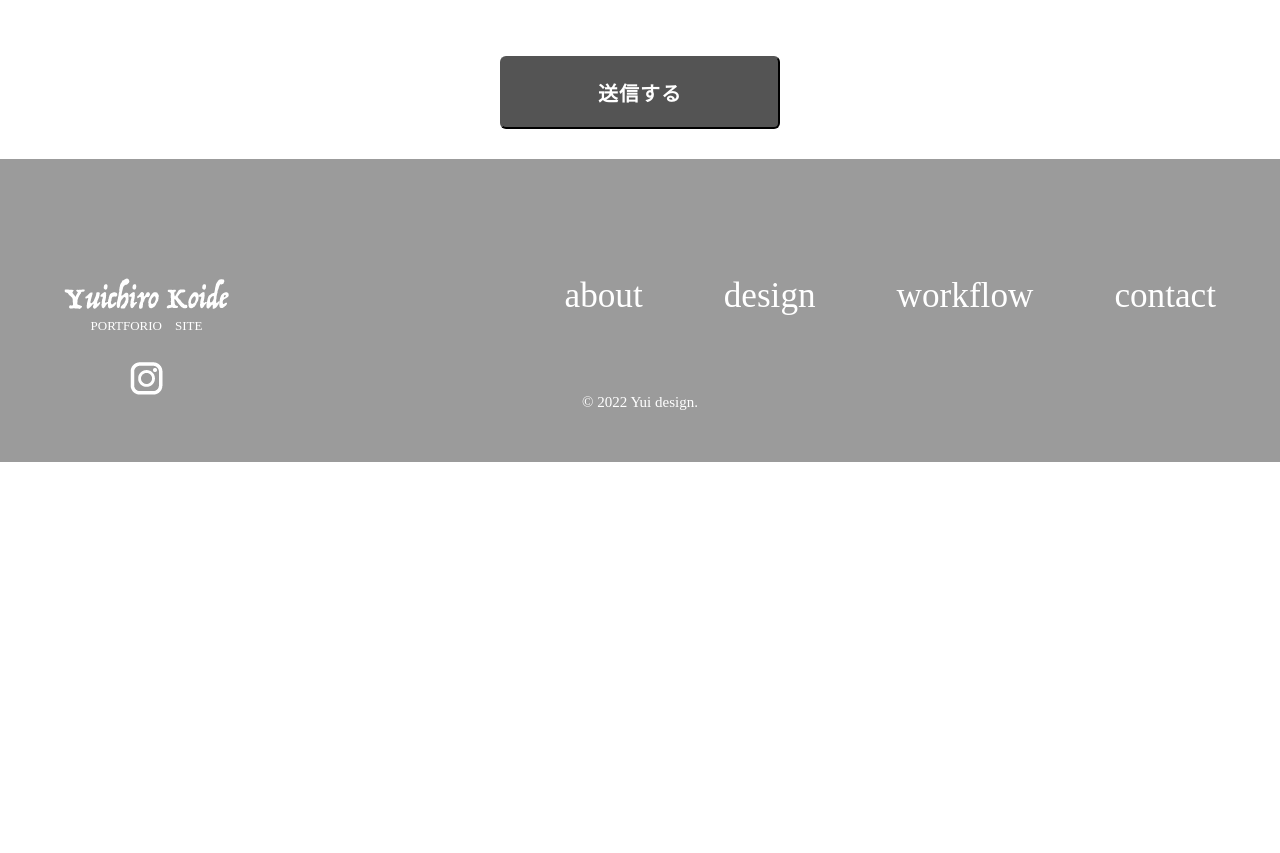
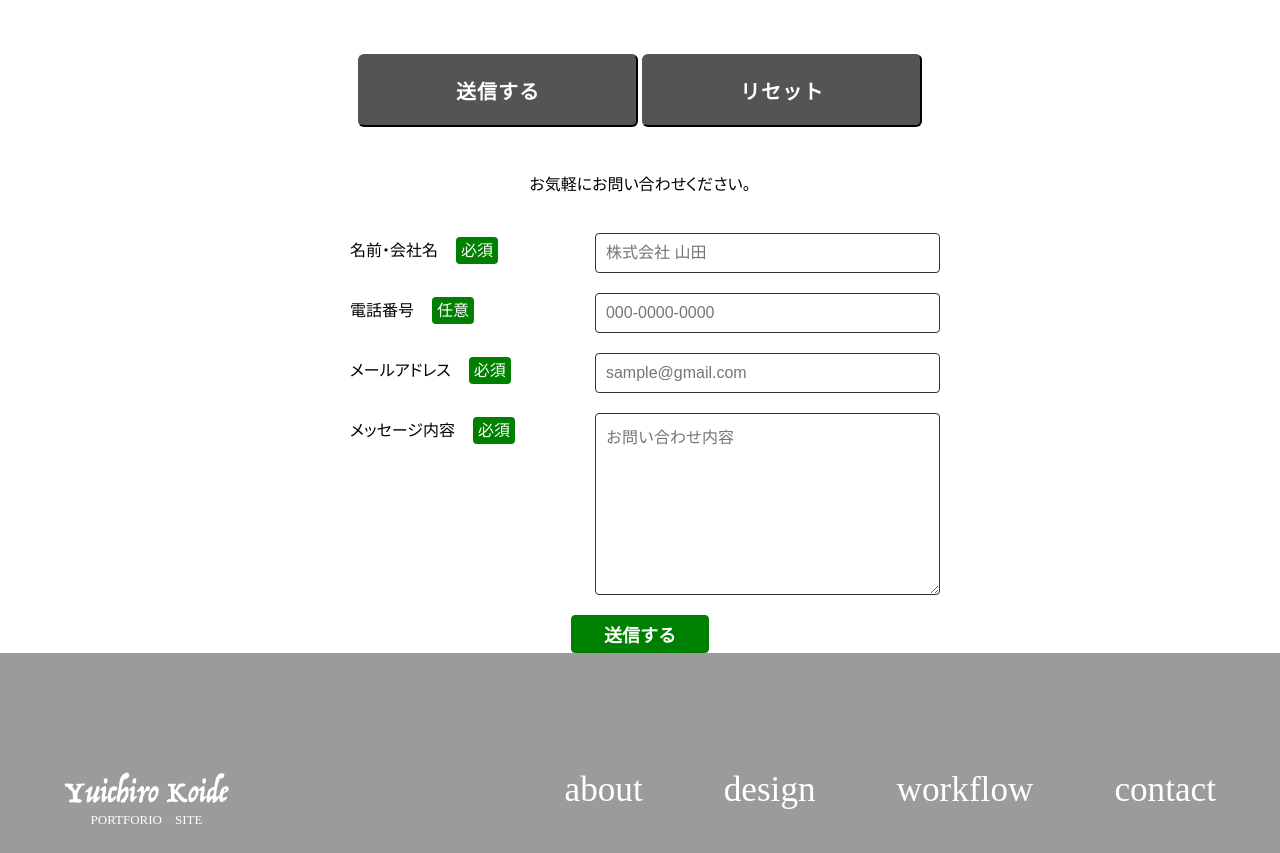
Before and after one commit to yuichiro-koide/portfolio4, a plain HTML site: page index.html in a window 1280 px wide. Shown: the part 4240-5093 px from the top of the page. Before the commit the page ends 4702 px from the top, so only its background shows below. Drawn offline with nearby package versions, Linux system fonts and the light colour scheme.

Commit message:
ポートフォリオ

```diff
--- a/css/style.css
+++ b/css/style.css
@@ -548,6 +548,12 @@ h2 {
 /* 50vw */
 
 /* contact  */
+
+.aaa {
+    text-align: center;
+    padding-bottom: 10px;
+}
+
 .contact_title {
     text-align: center;
     margin-top: 30px;
@@ -684,7 +690,7 @@ h2 {
 }
 .Form-Btn {
     border-radius: 6px;
-    margin-top: 32px;
+    /* margin-top: 32px; */
     margin-left: auto;
     margin-right: auto;
     padding-top: 20px;
@@ -696,16 +702,87 @@ h2 {
     color: #fff;
     font-weight: bold;
     font-size: 20px;
+    display: initial;
 }
 @media screen and (max-width: 767px) {
     .Form-Btn {
-        margin-top: 24px;
+        /* margin-top: 24px; */
         padding-top: 8px;
         padding-bottom: 8px;
         width: 160px;
         font-size: 16px;
     }
 }
+
+/* 仮のお問合せフォーム開始 */
+.c-form {
+    max-width: 600px;
+    margin: 0 auto;
+}
+.c-form__item {
+    display: flex;
+    flex-wrap: wrap;
+    justify-content: space-evenly;
+    margin-bottom: 20px;
+}
+.c-form__label,
+.c-form__input {
+    padding: 10px;
+}
+.c-form__label {
+    width: 90%;
+}
+.c-form__input {
+    width: 90%;
+    font-size: 16px;
+    border: solid 1px #333;
+    border-radius: 4px;
+}
+.c-form__input:focus-visible {
+    outline: green auto 1px;
+}
+.c-form__required {
+    color: #fff;
+    background-color: green;
+    border-radius: 4px;
+    padding: 5px 5px;
+    margin: 0 0 0 18px;
+}
+textarea.c-form__input {
+    height: 160px;
+}
+.c-form__submit {
+    text-align: center;
+}
+.c-form__submit button {
+    font-size: 18px;
+    font-weight: bold;
+    color: #fff;
+    background-color: green;
+    border: solid 1px green;
+    border-radius: 4px;
+    padding: 5px 32px;
+    transition: 0.4s;
+    cursor: pointer;
+}
+.c-form__submit button:hover {
+    color: green;
+    background-color: transparent;
+}
+
+@media (min-width: 640px) {
+    .c-form__item {
+        flex-wrap: nowrap;
+    }
+    .c-form__label {
+        width: 40%;
+    }
+    .c-form__input {
+        width: 55%;
+    }
+}
+
+/* 仮のお問合せフォーム終了 */
 
 /* フッター */
 .footer_whole1 {
--- a/index.html
+++ b/index.html
@@ -324,26 +324,69 @@
         </div>
 
         <!-- お問い合わせフォーム -->
-
+        <form
+            action="https://docs.google.com/forms/u/0/d/e/1FAIpQLSdBhq5jaOJxvkzc5A-wcIfLnDQt-Hg4wjlFNKM5M8o8T4_zNg/formResponse?edit2=2_ABaOnuf0zMnOhvB27PC5tCH8ifXqlYzX--7Ypr_Lns3Qdu6gfAsrERLldJbDGNGN0Q"
+            methof="post">
             <div class="Form">
                 <div class="Form-Item">
                     <p class="Form-Item-Label"><span class="Form-Item-Label-Required">必須</span>お名前</p>
-                <input type="text" class="Form-Item-Input" placeholder="例）山田太郎">
+                    <input type="text" name="entry.2005620554" class="Form-Item-Input" placeholder="例）山田太郎" required>
                 </div>
                 <div class="Form-Item">
-                <p class="Form-Item-Label"><span class="Form-Item-Label-Required">必須</span>電話番号</p>
-                <input type="text" class="Form-Item-Input" placeholder="例）000-0000-0000">
+                    <p class="Form-Item-Label"><span class="Form-Item-Label-Required">任意</span>電話番号</p>
+                    <input type="phone_number" name="entry.1166974658" class="Form-Item-Input"
+                        placeholder="例）000-0000-0000">
                 </div>
                 <div class="Form-Item">
                     <p class="Form-Item-Label"><span class="Form-Item-Label-Required">必須</span>メールアドレス</p>
-                <input type="email" class="Form-Item-Input" placeholder="例）example@gmail.com">
+                    <input type="email" name="entry.1045781291" class="Form-Item-Input"
+                        placeholder="例）example@gmail.com" required>
                 </div>
                 <div class="Form-Item">
                     <p class="Form-Item-Label isMsg"><span class="Form-Item-Label-Required">必須</span>お問い合わせ内容</p>
-                <textarea class="Form-Item-Textarea"></textarea>
+                    <textarea class="Form-Item-Textarea" name="entry.839337160" required></textarea>
                 </div>
+
+            </div>
+            <div class="aaa">
                 <input type="submit" class="Form-Btn" value="送信する">
+                <input type="reset" class="Form-Btn" value="リセット">
             </div>
+        </form>
+
+        <!-- 仮のお問合せフォーム開始 -->
+        <p style="text-align: center; margin: 40px auto">
+            お気軽にお問い合わせください。
+        </p>
+        <form class="c-form"
+            action="https://docs.google.com/forms/u/0/d/e/1FAIpQLSdBhq5jaOJxvkzc5A-wcIfLnDQt-Hg4wjlFNKM5M8o8T4_zNg/formResponse?edit2=2_ABaOnuf0zMnOhvB27PC5tCH8ifXqlYzX--7Ypr_Lns3Qdu6gfAsrERLldJbDGNGN0Q"
+            methof="post">
+            <div class="c-form__item">
+                <label class="c-form__label" for="field-name">名前・会社名<span class="c-form__required">必須</span></label>
+                <input class="c-form__input" id="field-name" name="entry.2005620554" placeholder="株式会社 山田" type="text"
+                    required="required" />
+            </div>
+            <div class="c-form__item">
+                <label class="c-form__label" for="field-name">電話番号<span class="c-form__required">任意</span></label>
+                <input class="c-form__input" id="field-name" name="entry.1166974658" placeholder="000-0000-0000"
+                    type="text" />
+            </div>
+            <div class="c-form__item">
+                <label class="c-form__label" for="field-mail">メールアドレス<span class="c-form__required">必須</span></label>
+                <input class="c-form__input" id="field-mail" name="entry.1045781291" placeholder="sample@gmail.com"
+                    type="email" required="required" />
+            </div>
+            <div class="c-form__item">
+                <label class="c-form__label" for="field-message">メッセージ内容<span class="c-form__required">必須</span></label>
+                <textarea class="c-form__input" id="field-message" name="entry.839337160"
+                    placeholder="お問い合わせ内容"></textarea>
+            </div>
+            <div class="c-form__submit">
+                <button type="submit">送信する</button>
+            </div>
+        </form>
+
+        <!-- 仮のお問合せフォーム終了 -->
 
     </section>
 
```
Also changed, not shown: about.html (+3 -1 lines), css/about.css (+18 -6 lines). Lines whose indentation alone changed are shown as unchanged.
